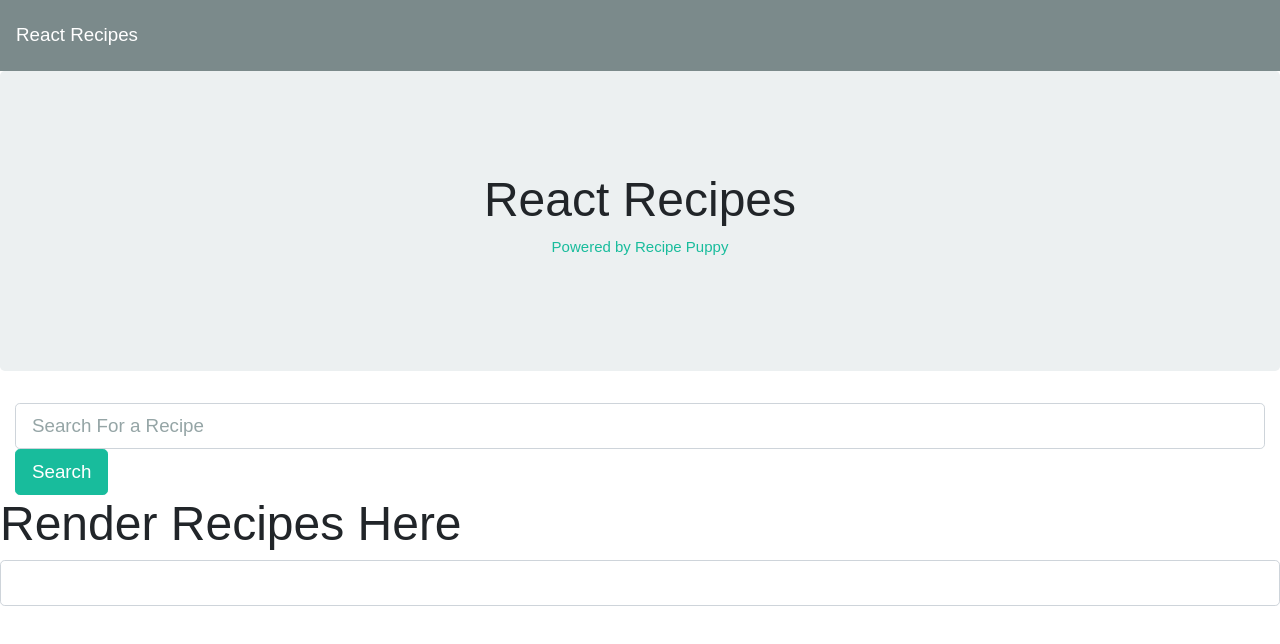
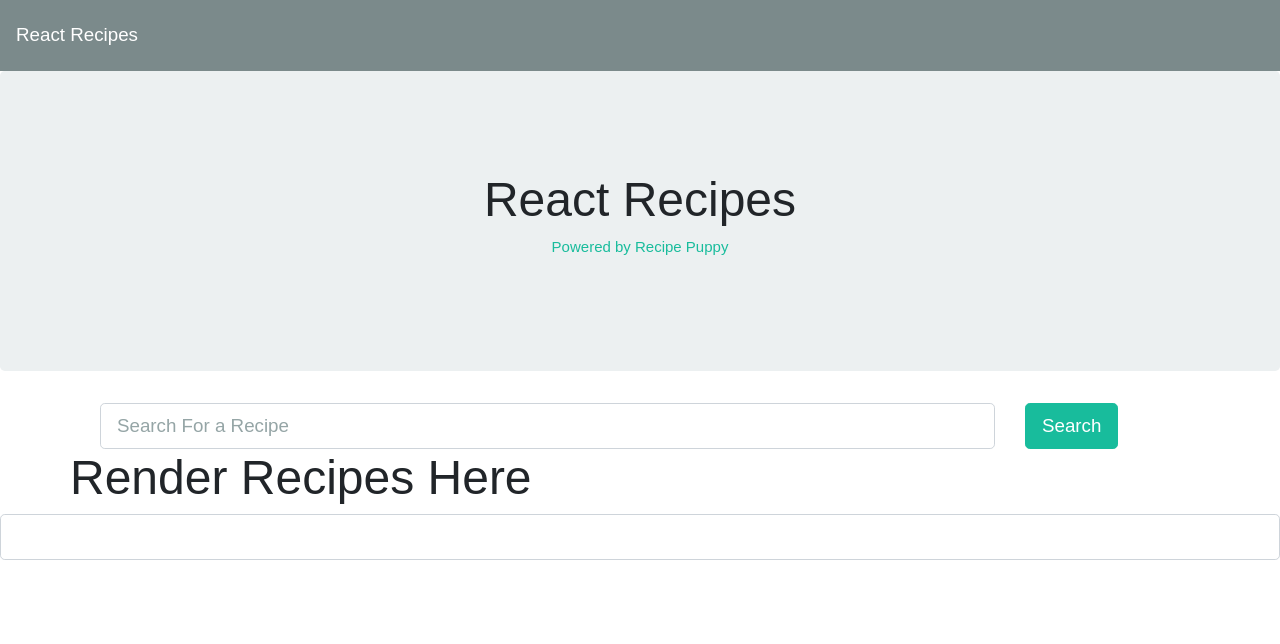
Before and after one commit to rumothy/create-react-express, a React (Create React App) app in the folder client/: page / in a window 1280 px wide. Shown: the top 644 px of the page. Built offline with nearby package versions, Linux system fonts and the light colour scheme.

Commit message:
Implement row and container

```diff
--- a/client/src/App.js
+++ b/client/src/App.js
@@ -35,7 +35,7 @@ class App extends Component {
               <form>
                 <Container>
                   <Row>
-                    <Col>
+                    <Col size="xs-9 sm-10">
                       <Input
                         name="recipeSearch"
                         value={this.state.recipeSearch}
@@ -43,7 +43,7 @@ class App extends Component {
                         placeholder="Search For a Recipe"
                       />
                     </Col>
-                    <Col>
+                    <Col size="xs-3 sm-2">
                       <Button
                         onClick={this.handleFormSubmit}
                         type="success"
@@ -58,7 +58,7 @@ class App extends Component {
             </Col>
           </Row>
           <Row>
-            <Col>
+            <Col size="xs-12">
               <h1>Render Recipes Here</h1>
             </Col>
           </Row>
--- a/client/src/components/Grid/index.js
+++ b/client/src/components/Grid/index.js
@@ -1,15 +1,14 @@
 import React from "react";
 
 export function Container({ fluid, children }) {
-  return <div>{children}</div>;
+  return <div className={`container${fluid ? "-fluid" : ""}`}>{children}</div>;
 }
 
 export function Row({ fluid, children }) {
-  return <div>{children}</div>;
+  return <div className={`row${fluid ? "-fluid" : ""}`}>{children}</div>;
 }
 
 export function Col({ size, children }) {
-  if (size === undefined) size = "";
   return (
     <div
       className={size
```
